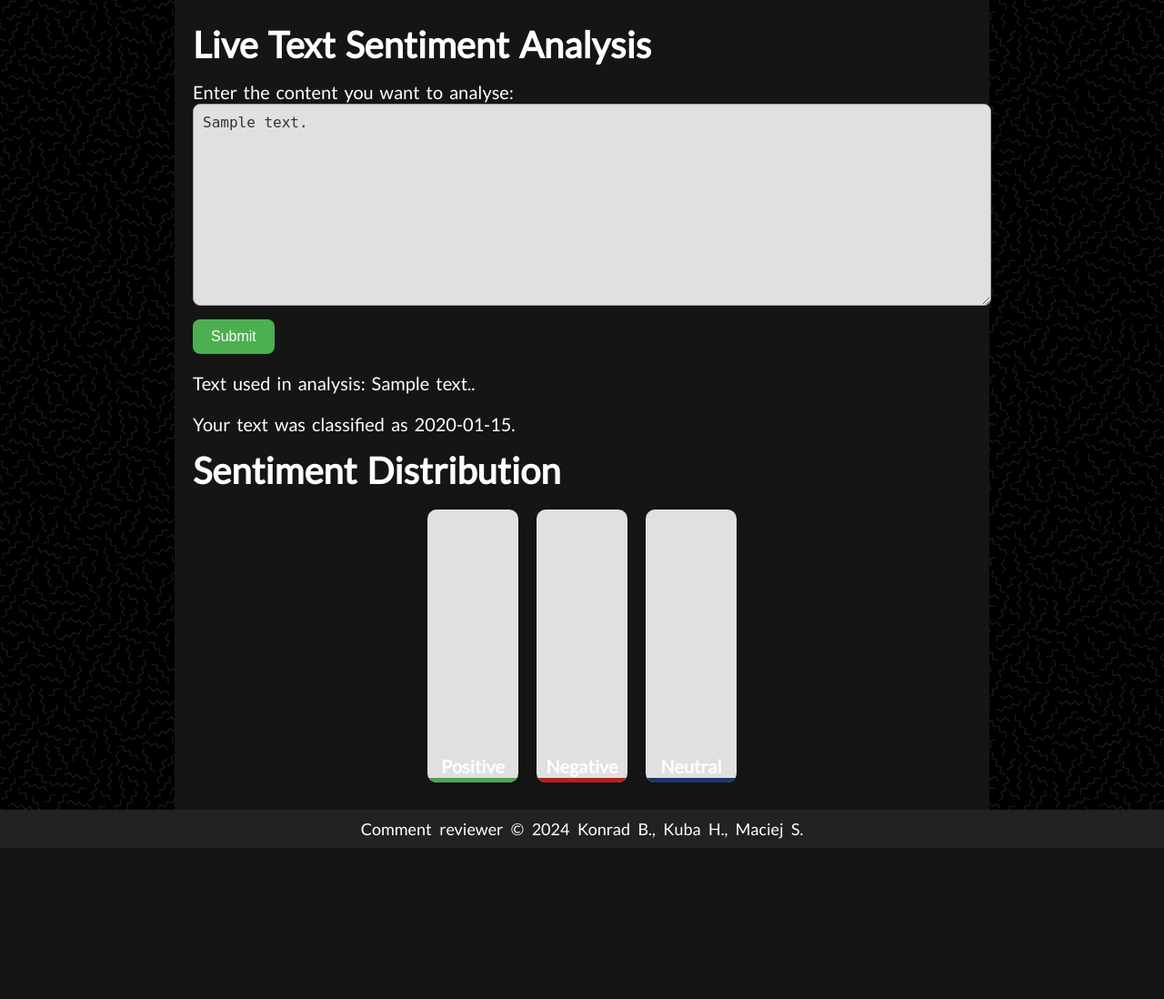
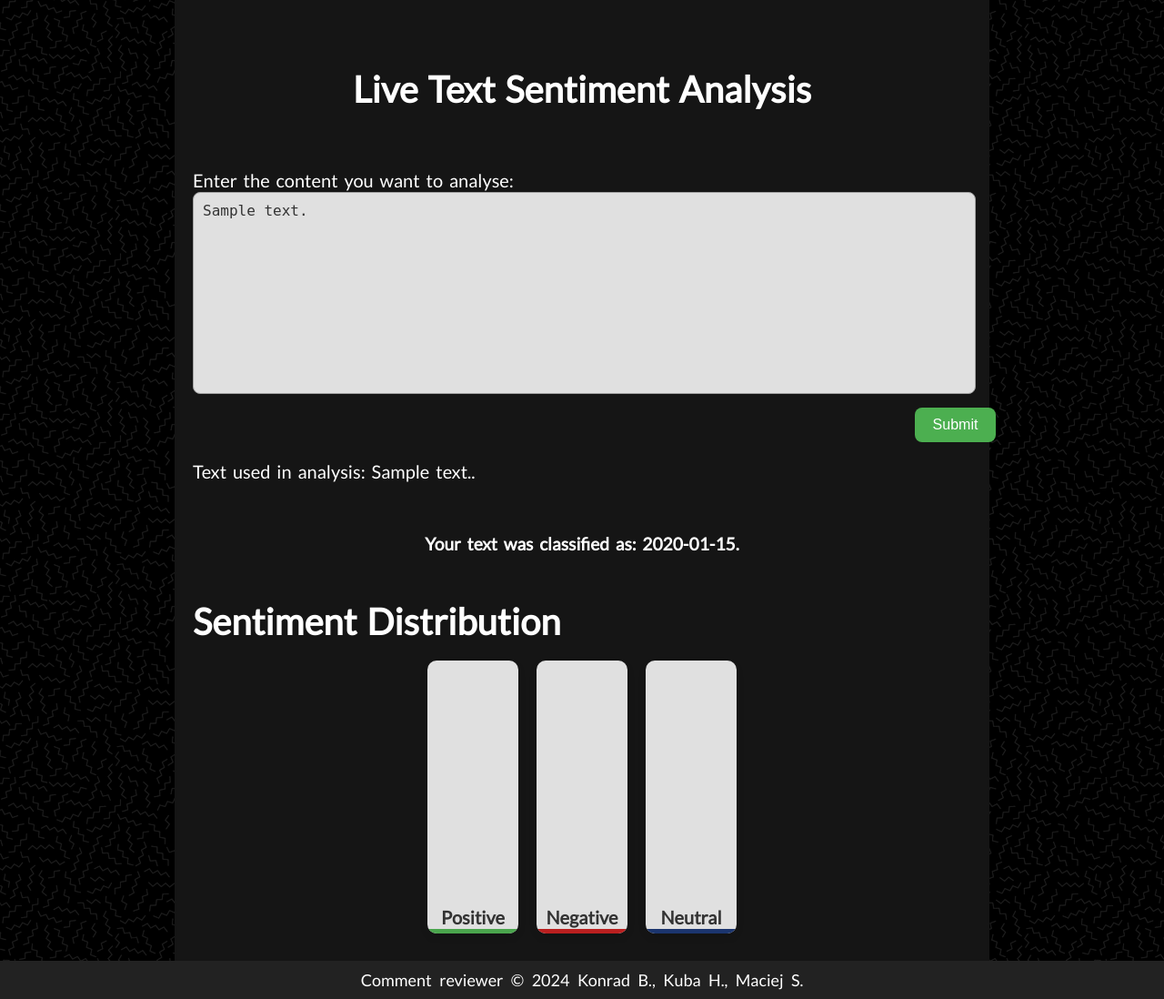
Before and after one commit to Macsok/Sentiment-Analysis-Application, a Flask app: template web/templates/singlereview-new.html in a window 1280 px wide. Shown: the part 169-1267 px from the top of the page at 91% size. Before the commit the page ends 1101 px from the top, so only its background shows below. Run offline with Flask 3, Linux system fonts and the light colour scheme; the template is opened without the code that fills it: most values are stand-ins (such as "Sample title", 1, 10 or a date in 2020).

Commit message:
grapfical improvements

```diff
--- a/web/templates/singlereview-new.html
+++ b/web/templates/singlereview-new.html
@@ -3,13 +3,14 @@
 {% block head %}
 <style>
 	/* Style for the page container */
-	/* body {
-		font-family: Arial, sans-serif;
+	body {
+		/* font-family: Arial, sans-serif;
 		background-color: #f5f7fa;
 		color: #333;
 		margin: 0;
-		padding: 20px;
-	} */
+		padding: 20px; */
+		position: relative;
+	}
 
 	/* Styling the main header */
 	/* h1 {
@@ -20,7 +21,7 @@
 
 	/* Style for the textarea */
 	textarea {
-		width: 100%;
+		width: 98%;
 		height: 200px;
 		padding: 10px;
 		border-radius: 8px;
@@ -29,6 +30,8 @@
 		font-size: 1rem;
 		color: #333;
 		transition: background-color 0.3s ease;
+		resize: none;
+
 	}
 
 	textarea:focus {
@@ -48,10 +51,12 @@
 		font-size: 1rem;
 		transition: background-color 0.3s ease;
 		margin-top: 10px;
+		margin-left: 62vw;
+		position: relative;
 	}
 
 	button:hover {
-		background-color: #45a049;
+		background-color: #326b35;
 	}
 
 	/* Progress bar container styling */
@@ -90,27 +95,52 @@
 		transition: height 2s ease-out;
 	}
 
-	/* Colors for each sentiment */
-	.positive { background-color: #4aa54d; }
-	.negative { background-color: #ba1f1f; }
-	.neutral { background-color: #1b356e; }
-
-	/* Animation for the fill elements */
-	/* @keyframes grow {
-		from { height: 0; }
-		to { height: var(--target-height); }
+	/* Sentiment box styles */
+	.sentiment-box {
+		width: 50%;
+		margin: 20px auto;
+		padding: 15px;
+		border-radius: 8px;
+		color: white;
+		text-align: center;
+		font-size: 1.2rem;
+		font-weight: bold;
 	}
 
-	.progress-bar-fill[data-height] {
-		animation: grow 2s ease-out forwards;
-		--target-height: attr(data-height);
-	} */
+	.sentiment-box.positive {
+		background-color: #4aa54d;
+		color: white;
+	}
+
+	.sentiment-box.negative {
+		background-color: #ba1f1f;
+		color: white;
+	}
+
+	.sentiment-box.neutral {
+		background-color: #1b356e;
+		color: white;
+	}
+
+	/* Colors for each sentiment */
+	.positive {
+		background-color: #4aa54d;
+		color: #333;
+	}
+	.negative {
+		background-color: #ba1f1f;
+		color: #333;
+	}
+	.neutral {
+		background-color: #1b356e;
+		color: #333;
+	}
 </style>
 {% endblock %}
 
 {% block content %}
 
-<h1>Live Text Sentiment Analysis</h1>
+<h1 style="margin-top: 2cm; margin-bottom: 2cm; text-align: center;">Live Text Sentiment Analysis</h1>
 
 <div id="word">
 	<form action="/singlereview" method="POST" id="textForm">
@@ -124,7 +154,11 @@
 
 {% if sentiment %}
 	<p>Text used in analysis: <span id="score">{{ text }}</span>.</p>
-	<p>Your text was classified as <span id="score">{{ sentiment }}</span>.</p>
+
+	<!-- Sentiment classification result in a colored box -->
+	<div class="sentiment-box {{ sentiment|lower }}">
+		<p>Your text was classified as: <strong>{{ sentiment }}</strong>.</p>
+	</div>
 
 	<h1>Sentiment Distribution</h1>
 
@@ -141,6 +175,7 @@
 		</div>
 	</div>
 {% endif %}
+
 
 <script>
 	// Set heights of progress bars on load with animation
```
